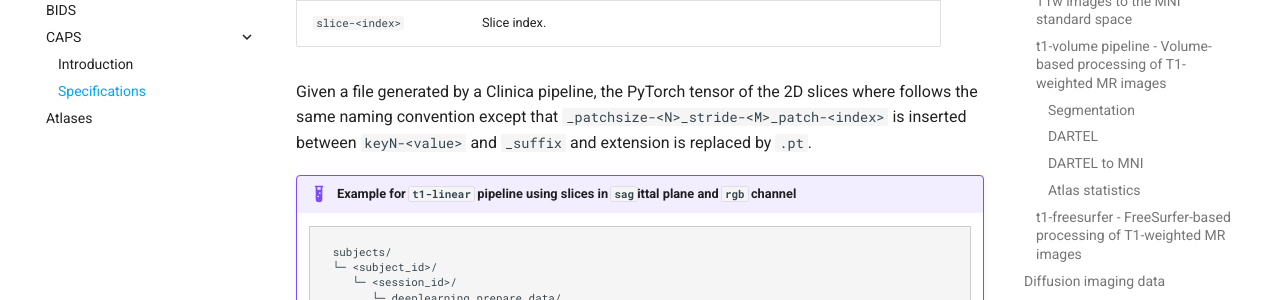
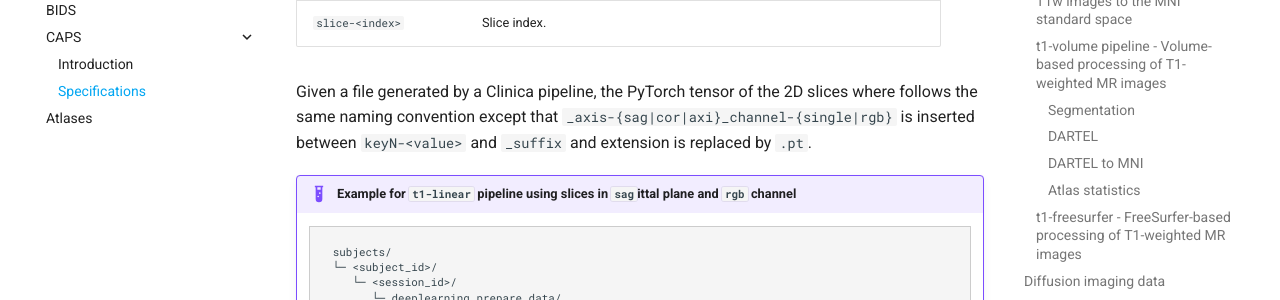
Before and after one commit to aramis-lab/clinica, an MkDocs documentation site: the page built from docs/CAPS/Specifications.md, in a window 1280 px wide and 900 px high, scrolled down 13853 px. Shown: the part 152-452 px from the top of the window. Built offline with MkDocs 1.6.1 and Material for MkDocs 9.7.7, drawn with Linux system fonts in a browser that asks for light colours; comment, search, counter and statistics services are not loaded.

Commit message:
Fix CAPS for DL-PreapreData

````diff
--- a/docs/CAPS/Specifications.md
+++ b/docs/CAPS/Specifications.md
@@ -591,7 +591,7 @@ subjects/
 | `channel-{single|rgb}` | Slice mode. It can be three identical channels (`rgb`) or one channel (`single`). |
 | `slice-<index>`        | Slice index. |
 
-Given a file generated by a Clinica pipeline, the PyTorch tensor of the 2D slices where follows the same naming convention except that `_patchsize-<N>_stride-<M>_patch-<index>` is inserted between `keyN-<value>` and `_suffix` and  extension is replaced by `.pt`.
+Given a file generated by a Clinica pipeline, the PyTorch tensor of the 2D slices where follows the same naming convention except that `_axis-{sag|cor|axi}_channel-{single|rgb}` is inserted between `keyN-<value>` and `_suffix` and  extension is replaced by `.pt`.
 
 !!! Example "Example for `t1-linear` pipeline using slices in `sag`ittal plane and `rgb` channel"
     ```Text
````
